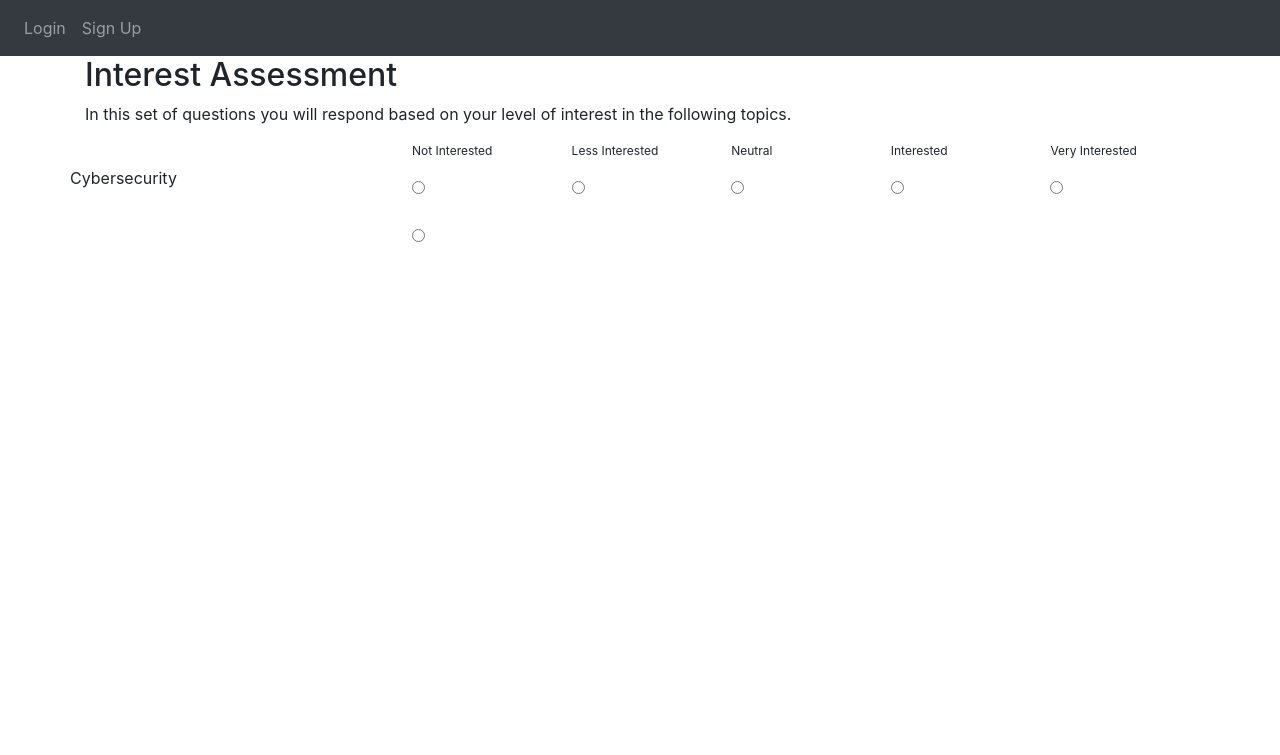
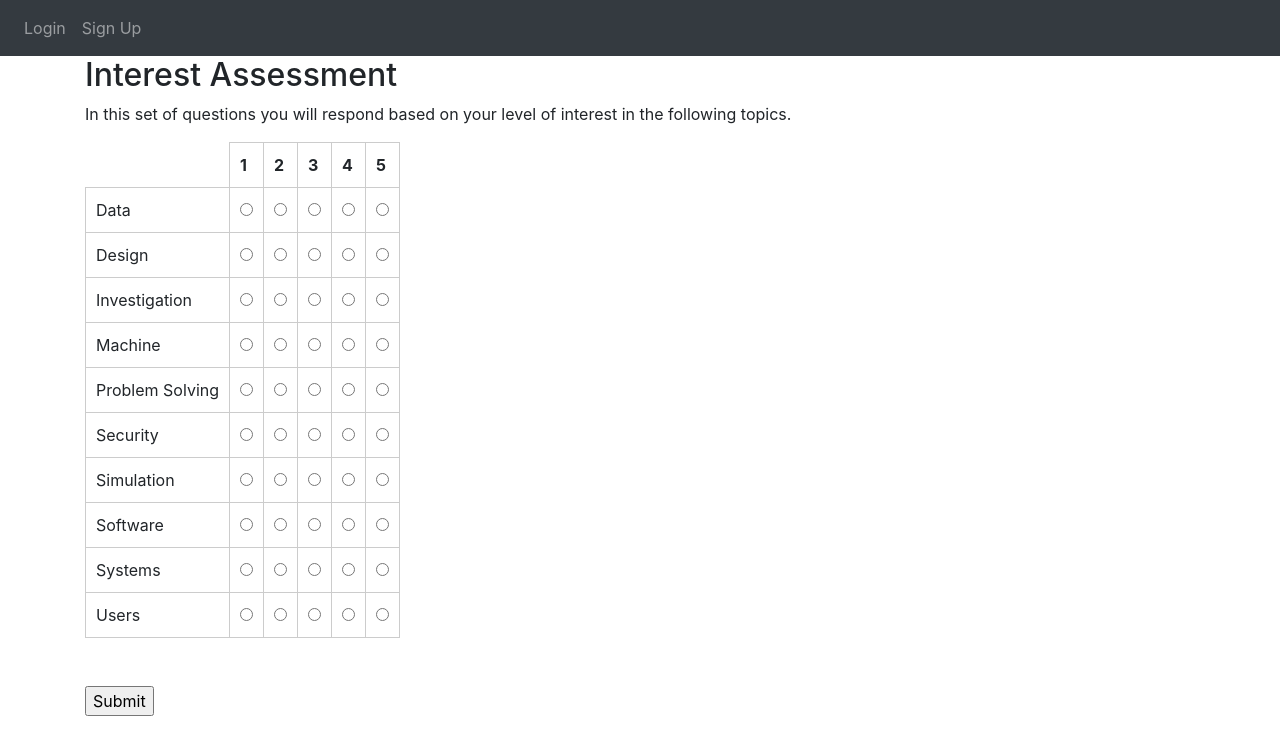
Before and after one commit to tylerwong1/24168Team26, a Flask app: page /question1 in a window 1280 px wide. Shown: the top 755 px of the page. Run offline with Flask 2, Linux system fonts and the light colour scheme; some libraries are stand-ins or nearby versions.

Commit message:
Alg implemented

```diff
--- a/gator path/website/auth.py
+++ b/gator path/website/auth.py
@@ -3,6 +3,7 @@ from .models import User
 from werkzeug.security import generate_password_hash, check_password_hash
 from . import db
 from flask_login import login_user, login_required, logout_user, current_user
+from .matching import *
 
 auth = Blueprint('auth', __name__)
 
@@ -64,4 +65,57 @@ def sign_up():
 
 @auth.route('/question1', methods=['GET', 'POST'])
 def question1():
+    if request.method == 'POST':
+        areas = {}
+        areas["Data"] = request.form['r1']
+        areas["Design"] = request.form['r2']
+        areas["Investigation"] = request.form['r3']
+        areas["Machine"] = request.form['r4']
+        areas["Problem Solving"] = request.form['r5']
+        areas["Security"] = request.form['r6']
+        areas["Simulation"] = request.form['r7']
+        areas["Software"] = request.form['r8']
+        areas["Systems"] = request.form['r9']
+        areas["Users"] = request.form['r10']
+        if request.form['submit1'] == 'Submit':
+            values1(areas)
+            return redirect(url_for('auth.question2'))
+
     return render_template("question1.html", user=current_user)
+
+@auth.route('/question2', methods=['GET', 'POST'])
+def question2():
+    q = topS()
+    if request.method == 'POST':
+        areas = {}
+        for key, value in q.items():
+            if int(key) < 6:
+                areas[value] = request.form[key]
+
+        q2(areas)
+
+        if request.form['submit2'] == 'Submit':
+            return redirect(url_for('auth.question3'))
+
+    return render_template("question2.html", query=q, user=current_user)
+
+@auth.route('/question3', methods=['GET', 'POST'])
+def question3():
+    q = q3()
+    if request.method == 'POST':
+        temp = request.form.get('1')
+        count = len(q)
+        total = count * .2
+        total -= 0.2
+        finalR(q, temp, total)
+
+        if request.form['submit3'] == 'Submit':
+            return redirect(url_for('auth.top'))
+
+
+    return render_template("question3.html", query=q, user=current_user)
+
+@auth.route('/top', methods=['GET', 'POST'])
+def top():
+    q = topC()
+    return render_template("top.html", query=q, user=current_user)
--- /dev/null
+++ b/gator path/website/matching.py
@@ -0,0 +1,114 @@
+from mmap import ALLOCATIONGRANULARITY
+from sys import getsizeof
+from numpy import allclose
+from .course import *
+import csv
+import os
+
+allAreas = {}
+allClasses = {}
+topAreas = []
+topSubs = {}
+numbering = {}
+
+def reading():
+    file = open('website/areas.csv')
+
+    csvreader = csv.reader(file)
+
+    header = next(csvreader)
+
+    rows = []
+    for row in csvreader:
+        rows.append(row)
+
+    file.close()
+
+    for i in rows:
+        if i[0] not in allAreas:
+            a1 = Area(i[0])
+            allAreas[i[0]] = a1
+        a1.topics(i[1])
+        for j in range(2,len(i)):
+            a1.t[i[1]].courses(i[j])
+            if i[j] not in allClasses:
+                c1 = Course(i[j])
+                allClasses[i[j]] = c1
+
+    file = open("website\courses.csv")
+
+    csvreader = csv.reader(file)
+
+    header = next(csvreader)
+
+    rows = []
+    for row in csvreader:
+        rows.append(row)
+
+    file.close()
+
+    for i in rows:
+        for j in range(1,len(i)):
+            allAreas[i[0]].courses(i[j])
+
+def values1(values):
+    reading()
+    for key, value in allAreas.items():
+        value.updateIndex(int(values[key]))
+        for c in value.c:
+            allClasses[c].updateIndex(int(values[key]) - 3)
+
+
+def topS():
+    for key, value in allAreas.items():
+        for c in value.c:
+            allClasses[c].updateIndex(0.25)
+        if value.index == 5 or value.index == 4:
+            topAreas.append(key)
+
+    count = 0
+    for a in topAreas:
+        for key, value in allAreas[a].t.items():
+            count = count + 1
+            topSubs[str(count)] = key
+
+    return topSubs
+
+def q2(input):
+     for a in topAreas:
+        for key, value in allAreas[a].t.items():
+            value.updateIndex(input[key])
+
+def q3():
+    countS = 0
+    for a in topAreas:
+        for key, value in allAreas[a].t.items():
+            if value.index == 'y':
+                countS = countS + 1
+                numbering[str(countS)] = key
+    return numbering
+
+
+def finalR(numbering, ranking, total):
+    for a in topAreas:
+        for key, value in allAreas[a].t.items():
+            if numbering[ranking] == key:
+                for c in value.c:
+                    allClasses[c].updateIndex(total)
+
+def topC():
+    topCourses = {}
+    top = {}
+    for key, value in allClasses.items():
+        topCourses[value.index] = key
+
+    topL = list(topCourses.items())
+    topL.sort(reverse=True)
+    top5 = topL[0:5]
+
+    count = 0
+    for t in top5:
+        count = count + 1
+        top[str(count)] = t[1]
+
+    return top
--- a/gator path/website/templates/question1.html
+++ b/gator path/website/templates/question1.html
@@ -6,36 +6,15 @@
 <head>
 <style>
 
-.column {
-    float: left;
+table {
+    border-collapse: collapse;
 }
-
-.one {
-    width: 30%;
+td, th {
+    border: 1px solid #ccc;
+    padding: 10px;
 }
-
-.two {
-  width: 14%;
-}
-
-.three {
-    width: 14%;
-}
-
-.four {
-    width: 14%;
-}
-
-.five {
-    width: 14%;
-}
-
-.six {
-    width: 14%;
-}
-
-.labels {
-  font-size: 12px;
+th:empty {
+    border: 0;
 }
 
 </style>
@@ -45,46 +24,101 @@
     <p>In this set of questions you will respond based on your level of interest in the following topics.</p>
 
     <section>
-      <div class="row">
-        <div class="column one">
-          <br>
-          <p>Cybersecurity<p>
-        </div>
-        <div class="column two">
-          <div class="labels">
-            <p>Not Interested<p>
-          </div>
-          <INPUT TYPE="Radio" Name="Rank" ID="R1" Value="1">
-          <br>
-          <br>
-          <INPUT TYPE="Radio" Name="Rank" ID="R1" Value="1">
-        </div>
-        <div class="column three">
-          <div class="labels">
-            <p>Less Interested<p>
-          </div>
-          <INPUT TYPE="Radio" Name="Rank" ID="R2" Value="2">
-        </div>
-        <div class="column four">
-          <div class="labels">
-            <p>Neutral<p>
-          </div>
-          <INPUT TYPE="Radio" Name="Rank" ID="R3" Value="3">
-        </div>
-        <div class="column five">
-          <div class="labels">
-            <p>Interested<p>
-          </div>
-          <INPUT TYPE="Radio" Name="Rank" ID="R4" Value="4">
-        </div>
-        <div class="column six">
-          <div class="labels">
-            <p>Very Interested<p>
-          </div>
-          <INPUT TYPE="Radio" Name="Rank" ID="R5" Value="5">
-        </div>
-      </div>
+      <table>
+        <tr>
+            <th></th>
+            <th>1</th>
+            <th>2</th>
+            <th>3</th>
+            <th>4</th>
+            <th>5</th>
+        </tr>
+        <tr>
+            <td>Data</td>
+            <td><input type="radio" name="r1" value="1" data-col="1"></td>
+            <td><input type="radio" name="r1" value="2" data-col="2"></td>
+            <td><input type="radio" name="r1" value="3" data-col="3"></td>
+            <td><input type="radio" name="r1" value="4" data-col="4"></td>
+            <td><input type="radio" name="r1" value="5" data-col="5"></td>
+        </tr>
+        <tr>
+            <td>Design</td>
+            <td><input type="radio" name="r2" value="1" data-col="1"></td>
+            <td><input type="radio" name="r2" value="2" data-col="2"></td>
+            <td><input type="radio" name="r2" value="3" data-col="3"></td>
+            <td><input type="radio" name="r2" value="4" data-col="4"></td>
+            <td><input type="radio" name="r2" value="5" data-col="5"></td>
+        </tr>
+        <tr>
+            <td>Investigation</td>
+            <td><input type="radio" name="r3" value="1" data-col="1"></td>
+            <td><input type="radio" name="r3" value="2" data-col="2"></td>
+            <td><input type="radio" name="r3" value="3" data-col="3"></td>
+            <td><input type="radio" name="r3" value="4" data-col="4"></td>
+            <td><input type="radio" name="r3" value="5" data-col="5"></td>
+        </tr>
+        <tr>
+            <td>Machine</td>
+            <td><input type="radio" name="r4" value="1" data-col="1"></td>
+            <td><input type="radio" name="r4" value="2" data-col="2"></td>
+            <td><input type="radio" name="r4" value="3" data-col="3"></td>
+            <td><input type="radio" name="r4" value="4" data-col="4"></td>
+            <td><input type="radio" name="r4" value="5" data-col="5"></td>
+        </tr>
+        <tr>
+            <td>Problem Solving</td>
+            <td><input type="radio" name="r5" value="1" data-col="1"></td>
+            <td><input type="radio" name="r5" value="2" data-col="2"></td>
+            <td><input type="radio" name="r5" value="3" data-col="3"></td>
+            <td><input type="radio" name="r5" value="4" data-col="4"></td>
+            <td><input type="radio" name="r5" value="5" data-col="5"></td>
+        </tr>
+        <tr>
+            <td>Security</td>
+            <td><input type="radio" name="r6" value="1" data-col="1"></td>
+            <td><input type="radio" name="r6" value="2" data-col="2"></td>
+            <td><input type="radio" name="r6" value="3" data-col="3"></td>
+            <td><input type="radio" name="r6" value="4" data-col="4"></td>
+            <td><input type="radio" name="r6" value="5" data-col="5"></td>
+        </tr>
+        <tr>
+            <td>Simulation</td>
+            <td><input type="radio" name="r7" value="1" data-col="1"></td>
+            <td><input type="radio" name="r7" value="2" data-col="2"></td>
+            <td><input type="radio" name="r7" value="3" data-col="3"></td>
+            <td><input type="radio" name="r7" value="4" data-col="4"></td>
+            <td><input type="radio" name="r7" value="5" data-col="5"></td>
+        </tr>
+        <tr>
+            <td>Software</td>
+            <td><input type="radio" name="r8" value="1" data-col="1"></td>
+            <td><input type="radio" name="r8" value="2" data-col="2"></td>
+            <td><input type="radio" name="r8" value="3" data-col="3"></td>
+            <td><input type="radio" name="r8" value="4" data-col="4"></td>
+            <td><input type="radio" name="r8" value="5" data-col="5"></td>
+        </tr>
+        <tr>
+            <td>Systems</td>
+            <td><input type="radio" name="r9" value="1" data-col="1"></td>
+            <td><input type="radio" name="r9" value="2" data-col="2"></td>
+            <td><input type="radio" name="r9" value="3" data-col="3"></td>
+            <td><input type="radio" name="r9" value="4" data-col="4"></td>
+            <td><input type="radio" name="r9" value="5" data-col="5"></td>
+        </tr>
+        <tr>
+            <td>Users</td>
+            <td><input type="radio" name="r10" value="1" data-col="1"></td>
+            <td><input type="radio" name="r10" value="2" data-col="2"></td>
+            <td><input type="radio" name="r10" value="3" data-col="3"></td>
+            <td><input type="radio" name="r10" value="4" data-col="4"></td>
+            <td><input type="radio" name="r10" value="5" data-col="5"></td>
+        </tr>
+        </table>
     </section>
+
+    <br><br>
+    <input type="submit" name="submit1" value="Submit">
+
   </body>
   </html>
 </form>
```
Also changed, not shown: gator path/website/areas.csv (added, +43 -0 lines), gator path/website/course.py (added, +30 -0 lines), gator path/website/courses.csv (added, +11 -0 lines), gator path/website/templates/question2.html (added, +56 -0 lines), gator path/website/templates/question3.html (added, +50 -0 lines), gator path/website/templates/top.html (added, +24 -0 lines), gator path/website/class.py (added).
